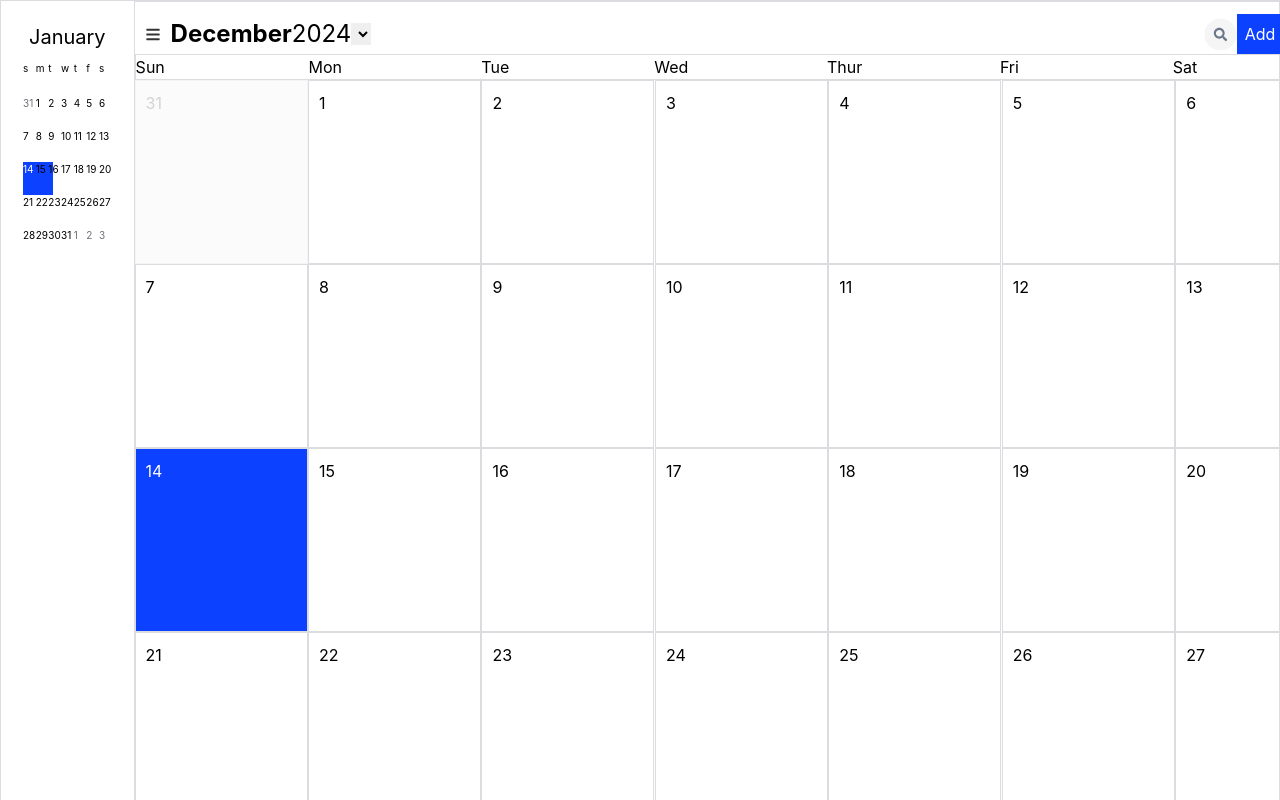
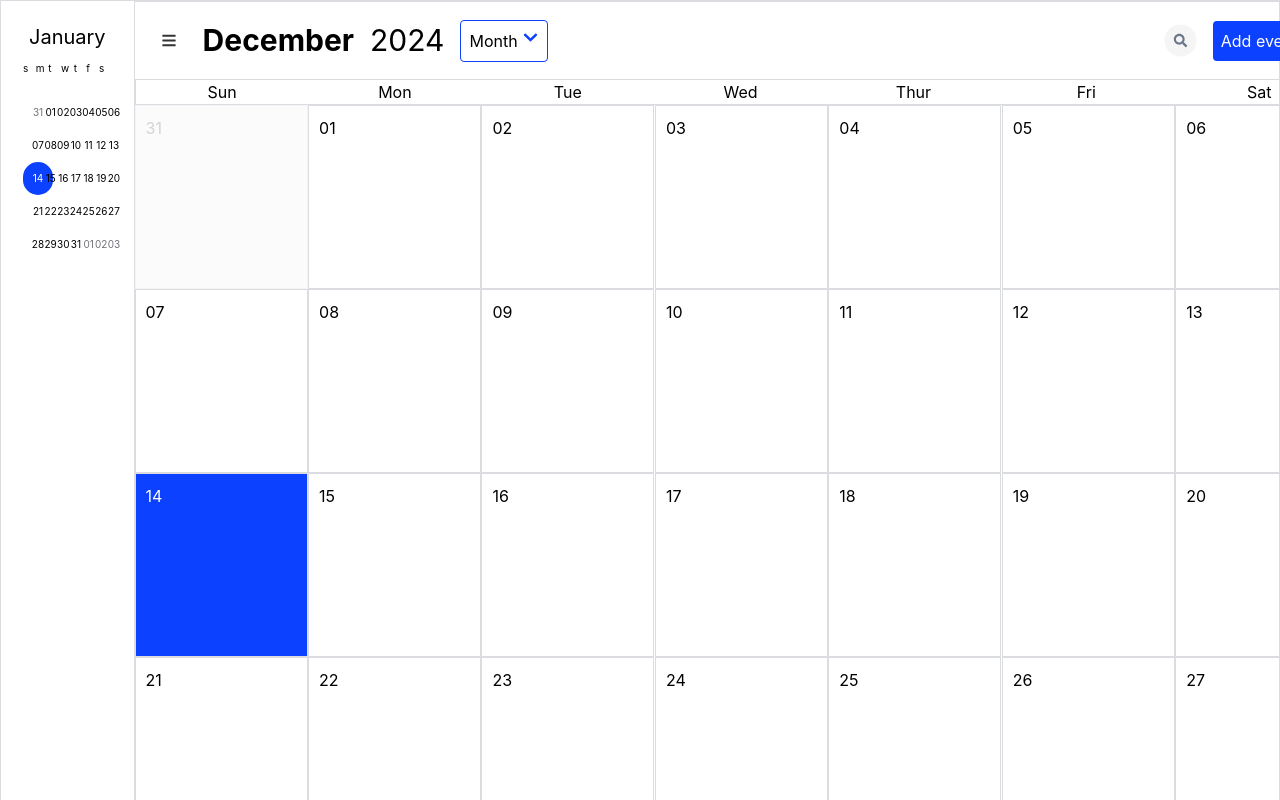
Before and after one commit to lindychi/frontend-bootcamp, a React (Create React App) app: page / in a window 1280 px wide. Shown: the top 800 px of the page. Built offline with nearby package versions, Linux system fonts and the light colour scheme.

Commit message:
날짜 두자리수

```diff
--- a/src/App.tsx
+++ b/src/App.tsx
@@ -11,6 +11,8 @@ import Arrow from "./icons/Arrow";
 import Hamburger from "./icons/Hamburger";
 import Search from "./icons/Search";
 import Plus from "./icons/Plus";
+
+
 
 function App() {
   const today = new Date();
@@ -36,13 +38,13 @@ function App() {
               return (
                 <div
                 key={index}
-                className={clsx('w-[30px] h-[33px]', {
-                  'bg-primary text-white': isToday,
+                className={clsx('w-[30px] h-[33px] grid justify-center items-center', {
+                  'bg-primary text-white rounded-full': isToday,
                   'text-black': !isToday && isCurrentMonth,
                   'text-zinc-500': !isToday && !isCurrentMonth,
                 })}
                 >
-                  {date.getDate()}
+                  {date.getDate() > 9 ? date.getDate() : `0${date.getDate()}`}
                 </div>
               );
             })}
@@ -54,24 +56,27 @@ function App() {
 
 
 
-<div className="w-[1214px] outer-box py-3">
-   <div className="flex flex-row place-content-between items-center">
-     <div className="flex flex-row items-center ">
+<div className="w-[1214px] outer-box ">
+   <div className="flex flex-row place-content-between items-center p-4">
+     <div className="flex flex-row items-center gap-4 ">
       <div>< Hamburger /></div>
-      <div className="text-2xl font-bold">{getMonthString(12)} </div>
-      <div className="text-2xl"> {selectedYear}</div>
-      <select></select>
+      <div className="text-[30px] font-bold">{getMonthString(12)} </div>
+      <div className="text-[30px]"> {selectedYear}</div>
+      <div className="flex flex-row border-primary  border-solid border-[1px]  p-2 gap-1 rounded">
+        <div>Month</div>
+        <div><Arrow /></div>
+      </div>
      </div>
-     <div className="flex flex-row items-center">
+     <div className="flex flex-row items-center gap-4">
       <div><Search /></div>
-      <div className="flex flex-row bg-primary items-center text-white p-2">
+      <div className="flex flex-row bg-primary items-center text-white p-2 gap-2 rounded">
         <div>Add event</div>
         <div> <Plus/></div>
         </div>
 
      </div>
     </div>
-   <div className="grid grid-cols-7 outer-box"> {dayList.map((day, index) => (<div key={index}>{day.medium} </div>))} </div>
+   <div className="grid grid-cols-7  outer-box "> {dayList.map((day, index) => (<div className="grid justify-center" key={index}>{day.medium} </div>))} </div>
    <div className="grid grid-cols-7 w-[1214px] h-min-[923px]">{targetCalendarDates.map((date: Date, index) => {
               const isCurrentMonth =
                 date.getMonth() + 1 === selectedMonth && date.getFullYear() === selectedYear;
@@ -90,7 +95,7 @@ function App() {
                   'text-zinc-500 bg-zinc-100 opacity-30': !isToday && !isCurrentMonth,
                 })}
                 >
-                  {date.getDate()}
+                  {date.getDate() > 9 ? date.getDate() : `0${date.getDate()}`}
                 </div>
               );
             })}
```
